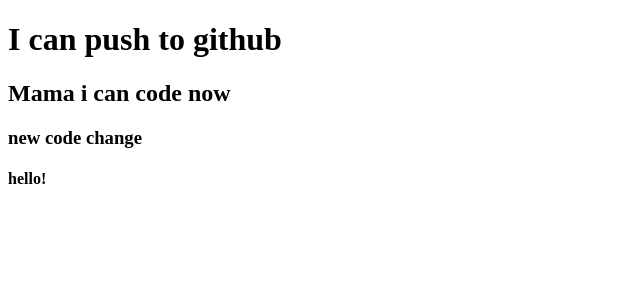
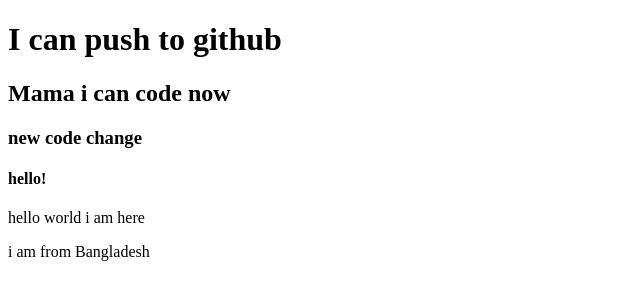
Before and after one commit to sadmansakib285/my-first-repo, a plain HTML site: page index.html in a window 1280 px wide. Shown: the whole page, without its empty margins (0-640 px from the left). Drawn offline with Linux system fonts and the light colour scheme.

Commit message:
style added

```diff
--- a/index.html
+++ b/index.html
@@ -5,11 +5,14 @@
     <meta http-equiv="X-UA-Compatible" content="IE=edge">
     <meta name="viewport" content="width=device-width, initial-scale=1.0">
     <title>My First Github Repo</title>
+    <link rel="stylesheet" href="style.css">
 </head>
 <body>
     <h1>I can push to github</h1>
     <h2>Mama i can code now</h2>
     <h3>new code change</h3>
     <h4>hello!</h4>
+    <p>hello world i am here</p>
+    <p>i am from Bangladesh</p>
 </body>
 </html>
```
Also changed, not shown: style.css (added).
